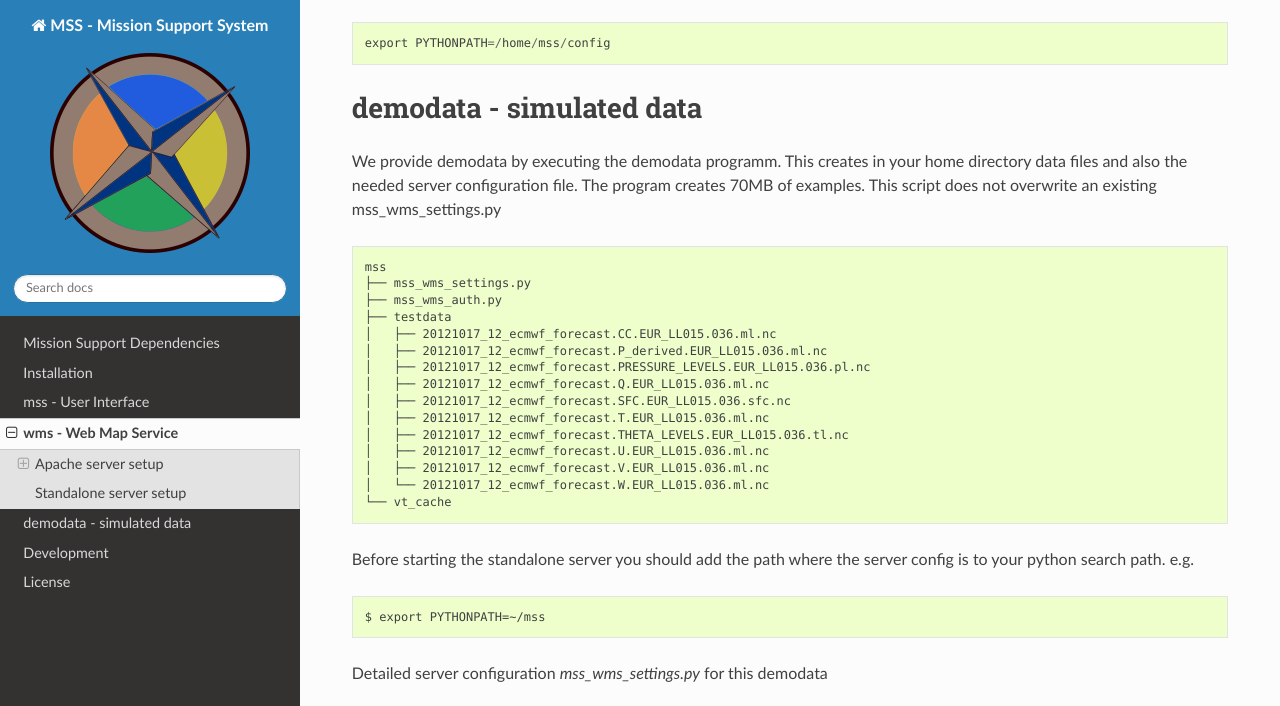
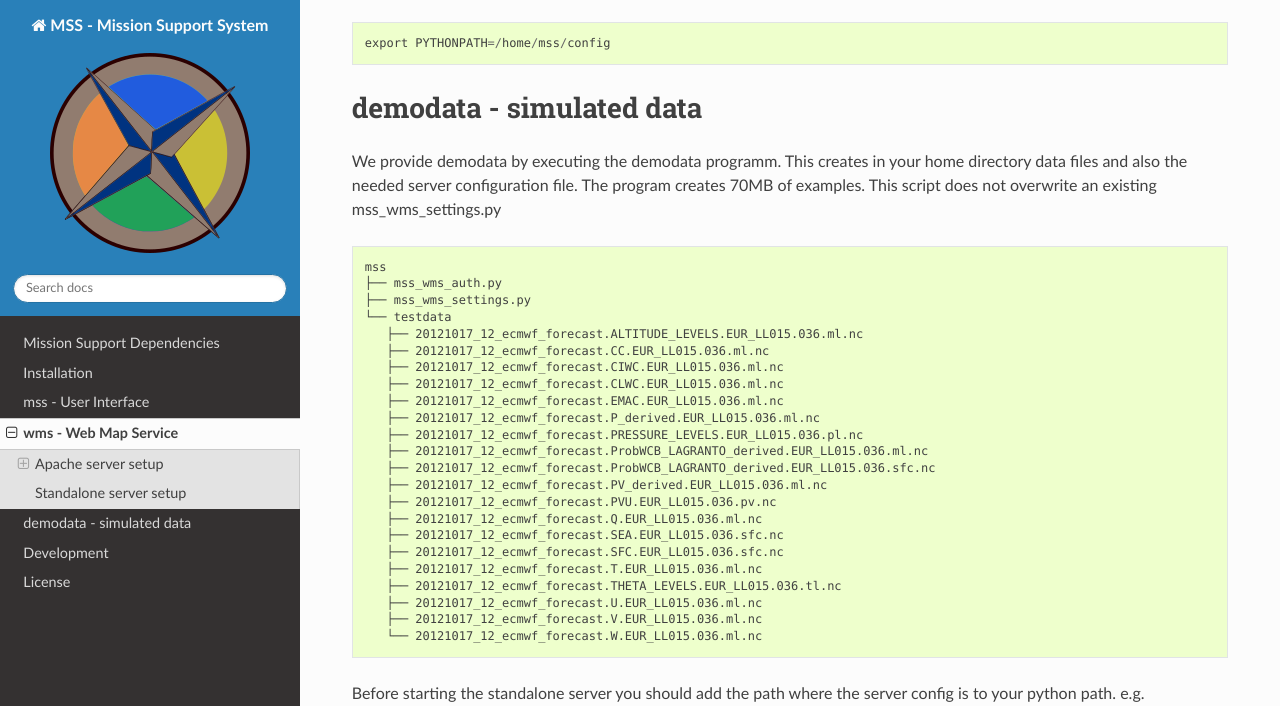
Before and after one commit to Open-MSS/MSS, a Sphinx documentation site: the page built from docs/deployment.rst, in a window 1280 px wide and 900 px high, scrolled down 4163 px, cut to the strip 0-706 px from the top of the window. Built offline with Sphinx 7.4.7 and the Read the Docs theme 2.0.0, drawn with Linux system fonts in a browser that asks for light colours; the version number could not be read and is left out.

Commit message:
docs updated

```diff
--- a/docs/deployment.rst
+++ b/docs/deployment.rst
@@ -186,24 +186,32 @@ This script does not overwrite an existing mss_wms_settings.py
 
 ::
 
-    mss
-    ├── mss_wms_settings.py
-    ├── mss_wms_auth.py
-    ├── testdata
-    │   ├── 20121017_12_ecmwf_forecast.CC.EUR_LL015.036.ml.nc
-    │   ├── 20121017_12_ecmwf_forecast.P_derived.EUR_LL015.036.ml.nc
-    │   ├── 20121017_12_ecmwf_forecast.PRESSURE_LEVELS.EUR_LL015.036.pl.nc
-    │   ├── 20121017_12_ecmwf_forecast.Q.EUR_LL015.036.ml.nc
-    │   ├── 20121017_12_ecmwf_forecast.SFC.EUR_LL015.036.sfc.nc
-    │   ├── 20121017_12_ecmwf_forecast.T.EUR_LL015.036.ml.nc
-    │   ├── 20121017_12_ecmwf_forecast.THETA_LEVELS.EUR_LL015.036.tl.nc
-    │   ├── 20121017_12_ecmwf_forecast.U.EUR_LL015.036.ml.nc
-    │   ├── 20121017_12_ecmwf_forecast.V.EUR_LL015.036.ml.nc
-    │   └── 20121017_12_ecmwf_forecast.W.EUR_LL015.036.ml.nc
-    └── vt_cache
+ mss
+ ├── mss_wms_auth.py
+ ├── mss_wms_settings.py
+ └── testdata
+    ├── 20121017_12_ecmwf_forecast.ALTITUDE_LEVELS.EUR_LL015.036.ml.nc
+    ├── 20121017_12_ecmwf_forecast.CC.EUR_LL015.036.ml.nc
+    ├── 20121017_12_ecmwf_forecast.CIWC.EUR_LL015.036.ml.nc
+    ├── 20121017_12_ecmwf_forecast.CLWC.EUR_LL015.036.ml.nc
+    ├── 20121017_12_ecmwf_forecast.EMAC.EUR_LL015.036.ml.nc
+    ├── 20121017_12_ecmwf_forecast.P_derived.EUR_LL015.036.ml.nc
+    ├── 20121017_12_ecmwf_forecast.PRESSURE_LEVELS.EUR_LL015.036.pl.nc
+    ├── 20121017_12_ecmwf_forecast.ProbWCB_LAGRANTO_derived.EUR_LL015.036.ml.nc
+    ├── 20121017_12_ecmwf_forecast.ProbWCB_LAGRANTO_derived.EUR_LL015.036.sfc.nc
+    ├── 20121017_12_ecmwf_forecast.PV_derived.EUR_LL015.036.ml.nc
+    ├── 20121017_12_ecmwf_forecast.PVU.EUR_LL015.036.pv.nc
+    ├── 20121017_12_ecmwf_forecast.Q.EUR_LL015.036.ml.nc
+    ├── 20121017_12_ecmwf_forecast.SEA.EUR_LL015.036.sfc.nc
+    ├── 20121017_12_ecmwf_forecast.SFC.EUR_LL015.036.sfc.nc
+    ├── 20121017_12_ecmwf_forecast.T.EUR_LL015.036.ml.nc
+    ├── 20121017_12_ecmwf_forecast.THETA_LEVELS.EUR_LL015.036.tl.nc
+    ├── 20121017_12_ecmwf_forecast.U.EUR_LL015.036.ml.nc
+    ├── 20121017_12_ecmwf_forecast.V.EUR_LL015.036.ml.nc
+    └── 20121017_12_ecmwf_forecast.W.EUR_LL015.036.ml.nc
 
 
-Before starting the standalone server you should add the path where the server config is to your python search path.
+Before starting the standalone server you should add the path where the server config is to your python path.
 e.g.
 
 ::
--- a/docs/usage.rst
+++ b/docs/usage.rst
@@ -162,7 +162,7 @@ Some example KML files are located at :download:`docs/samples/kml/line.kml <samp
 
 
 Example WMS Server
-..................
+++++++++++++++++++
 
 Some public accessible WMS Servers
 
```
Also changed, not shown: 1 other file.
